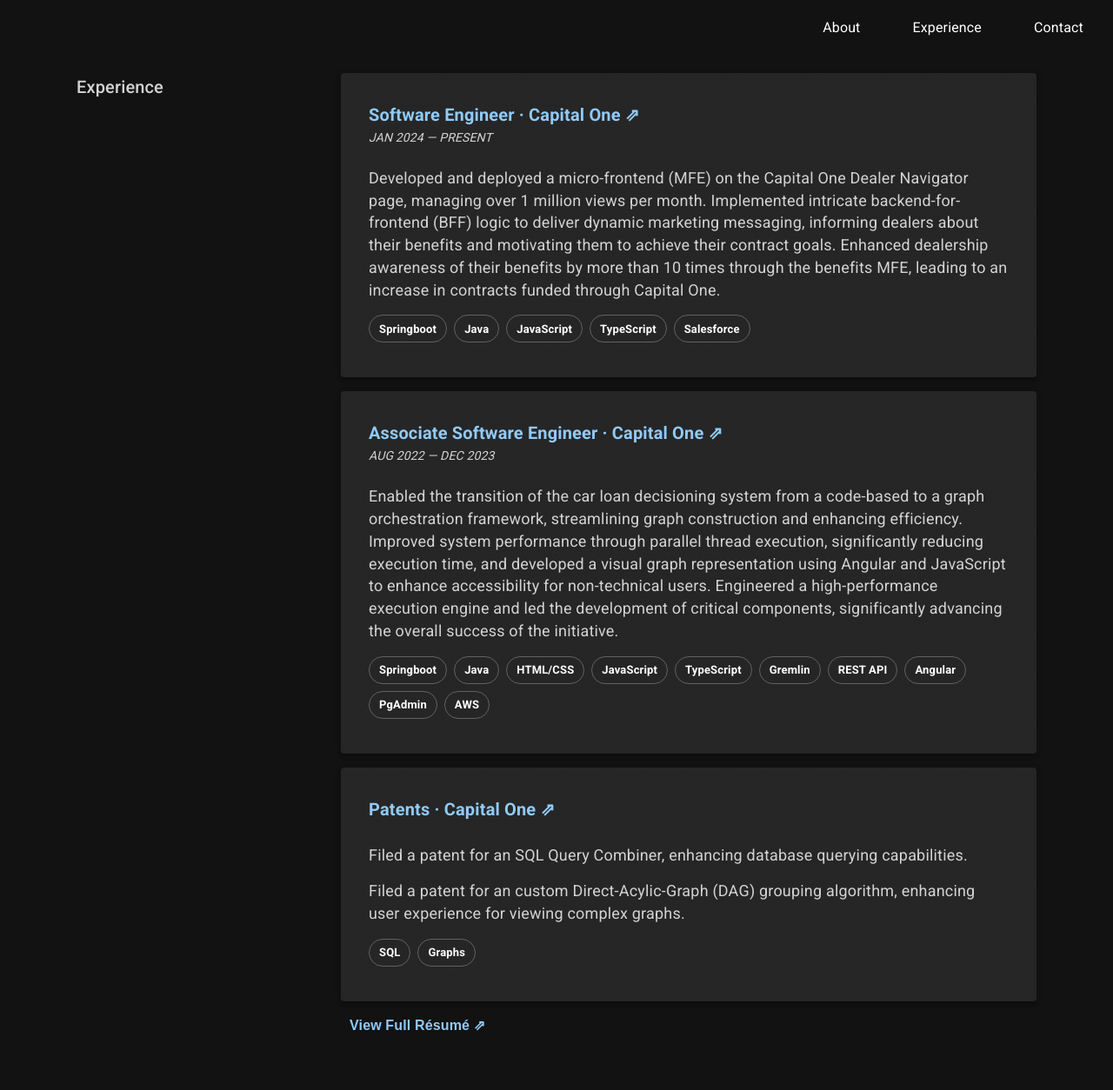
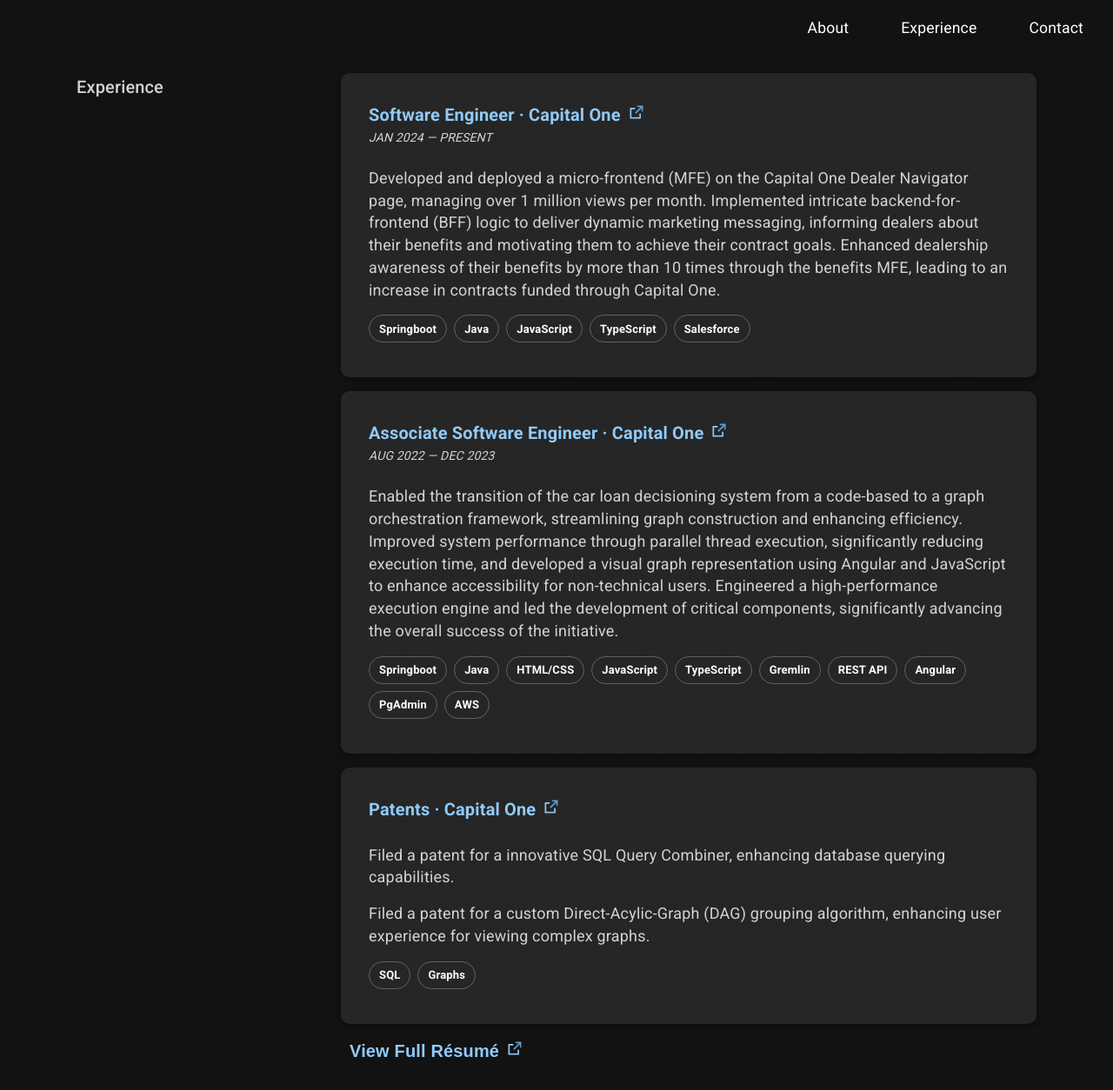
Before and after one commit to VishalTak32/personal-website, a Next.js app: page /experience in a window 1280 px wide. Shown: the top 1254 px of the page at 87% size. Built offline with nearby package versions, Linux system fonts and the light colour scheme.

Commit message:
styling changes with font

```diff
--- a/pages/experience.js
+++ b/pages/experience.js
@@ -3,6 +3,7 @@
 import { styled } from '@mui/material/styles';
 import Link from 'next/link';
 import styles from '../styles/Experience.module.css';
+import Image from 'next/image';
 
 const StyledCard = styled(Card)(({ theme }) => ({
   marginBottom: theme.spacing(2),
@@ -11,6 +12,9 @@
   '&:hover': {
     transform: 'scale(1.02)',
     boxShadow: theme.shadows[6],
+    '& .bright-text': {
+      color: '#ffffff',
+    },
   },
   textAlign: 'left',
   backgroundColor: '#1a1a1a', // Adjust this to your color scheme
@@ -18,7 +22,8 @@
   padding: theme.spacing(2),
   [theme.breakpoints.down('sm')]: {
     padding: theme.spacing(1),
-  }
+  },
+  borderRadius: '10px'
 }));
 
 const ExperienceContainer = styled(Box)(({ theme }) => ({
@@ -40,10 +45,6 @@
 export default function Experience() {
   return (
     <>
-      <Head>
-        <title>Work - Vishal Tak</title>
-        <meta name="description" content="Vishal Tak's resume" />
-      </Head>
       <Container sx={{ display: 'flex', flexDirection: 'row', padding: '20px' }}>
         <Box sx={{ flex: 1 }}>
           <Typography variant="h6" component="h1" gutterBottom sx={{ fontSize: { xs: '14px', sm: '16px', md: '18px', lg: '20px', xl: '22px' } }}>
@@ -56,11 +57,22 @@
               <StyledCard>
                 <CardContent>
                   <Typography variant="h6" sx={{ color: theme => `${theme.palette.primary.main} !important`, fontWeight: 'bold', fontSize: { xs: '16px', sm: '16px', md: '18px', lg: '20px', xl: '22px' }}}>
-                    Software Engineer · Capital One ⇗
+                    Software Engineer · Capital One
+                    <Image
+                      src="/link.png"
+                      alt="Link Icon"
+                      width={20}
+                      height={20}
+                      style={{
+                        marginLeft: '8px',
+                        width: '1em',
+                        height: '1em'
+                      }}
+                    />
                   </Typography>
-                  <Typography  variant="body2" sx={{fontStyle: 'italic', fontSize: { xs: '12px', sm: '12px', md: '14px', lg: '14px', xl: '16px' }}}>JAN 2024 — PRESENT</Typography>
+                  <Typography  variant="body2" className="bright-text" sx={{fontStyle: 'italic', fontSize: { xs: '12px', sm: '12px', md: '14px', lg: '14px', xl: '16px' }}}>JAN 2024 — PRESENT</Typography>
                   <br/>
-                  <Typography variant="body2" sx={{fontSize: { xs: '12px', sm: '14px', md: '16px', lg: '18px', xl: '20px' }}} paragraph>
+                  <Typography variant="body2" className="bright-text" sx={{fontSize: { xs: '12px', sm: '14px', md: '16px', lg: '18px', xl: '20px' }}} paragraph>
                     Developed and deployed a micro-frontend (MFE) on the Capital One Dealer Navigator page, managing over 1 million views per month. Implemented intricate backend-for-frontend (BFF) logic to deliver dynamic marketing messaging, informing dealers about their benefits and motivating them to achieve their contract goals. Enhanced dealership awareness of their benefits by more than 10 times through the benefits MFE, leading to an increase in contracts funded through Capital One.
                   </Typography>
                   <ChipContainer>
@@ -77,11 +89,22 @@
               <StyledCard >
                 <CardContent >
                   <Typography variant="h6" sx={{ color: theme => `${theme.palette.primary.main} !important`, fontWeight: 'bold', fontSize: { xs: '16px', sm: '16px', md: '18px', lg: '20px', xl: '22px' }}}>
-                    Associate Software Engineer · Capital One ⇗
+                    Associate Software Engineer · Capital One
+                    <Image
+                      src="/link.png"
+                      alt="Link Icon"
+                      width={20}
+                      height={20}
+                      style={{
+                        marginLeft: '8px',
+                        width: '1em',
+                        height: '1em'
+                      }}
+                    />
                   </Typography>
-                  <Typography variant="body2" sx={{fontStyle: 'italic', fontSize: { xs: '12px', sm: '12px', md: '14px', lg: '14px', xl: '16px' }}}>AUG 2022 — DEC 2023</Typography>
+                  <Typography variant="body2" className="bright-text" sx={{fontStyle: 'italic', fontSize: { xs: '12px', sm: '12px', md: '14px', lg: '14px', xl: '16px' }}}>AUG 2022 — DEC 2023</Typography>
                   <br/>
-                  <Typography variant="body2" sx={{fontSize: { xs: '12px', sm: '14px', md: '16px', lg: '18px', xl: '20px' }}} paragraph>
+                  <Typography variant="body2" className="bright-text" sx={{fontSize: { xs: '12px', sm: '14px', md: '16px', lg: '18px', xl: '20px' }}} paragraph>
                     Enabled the transition of the car loan decisioning system from a code-based to a graph orchestration framework, streamlining graph construction and enhancing efficiency. Improved system performance through parallel thread execution, significantly reducing execution time, and developed a visual graph representation using Angular and JavaScript to enhance accessibility for non-technical users. Engineered a high-performance execution engine and led the development of critical components, significantly advancing the overall success of the initiative.
                   </Typography>
                   <ChipContainer >
@@ -96,14 +119,25 @@
               <StyledCard>
                 <CardContent>
                   <Typography variant="h6" sx={{ color: theme => `${theme.palette.primary.main} !important`, fontWeight: 'bold', fontSize: { xs: '16px', sm: '16px', md: '18px', lg: '20px', xl: '22px' }}}>
-                    Patents · Capital One ⇗
+                    Patents · Capital One
+                    <Image
+                      src="/link.png"
+                      alt="Link Icon"
+                      width={20}
+                      height={20}
+                      style={{
+                        marginLeft: '8px',
+                        width: '1em',
+                        height: '1em'
+                      }}
+                    />
                   </Typography>
                   <br/>
-                  <Typography  sx={{fontSize: { xs: '12px', sm: '14px', md: '16px', lg: '18px', xl: '20px' }}} variant="body2" paragraph>
-                    Filed a patent for an SQL Query Combiner, enhancing database querying capabilities.
+                  <Typography className="bright-text"  sx={{fontSize: { xs: '12px', sm: '14px', md: '16px', lg: '18px', xl: '20px' }}} variant="body2" paragraph>
+                    Filed a patent for a innovative SQL Query Combiner, enhancing database querying capabilities.
                   </Typography>
-                  <Typography sx={{fontSize: { xs: '12px', sm: '14px', md: '16px', lg: '18px', xl: '20px' }}} variant="body2" paragraph>
-                    Filed a patent for an custom Direct-Acylic-Graph (DAG) grouping algorithm, enhancing user experience for viewing complex graphs.
+                  <Typography className="bright-text" sx={{fontSize: { xs: '12px', sm: '14px', md: '16px', lg: '18px', xl: '20px' }}} variant="body2" paragraph>
+                    Filed a patent for a custom Direct-Acylic-Graph (DAG) grouping algorithm, enhancing user experience for viewing complex graphs.
                   </Typography>
                   <ChipContainer>
                       <Chip className={styles.chip} label="SQL" variant="outlined" />
@@ -114,8 +148,19 @@
             </Link>
             <Box className={styles.linkBox}>
             <Link className={styles.link} href="/resume.pdf" target="_blank" rel="noopener noreferrer" >
-              <Typography variant="h7" sx={{ color: theme => `${theme.palette.primary.main} !important`, fontWeight: 'bold' }}>
-                View Full Résumé ⇗
+              <Typography variant="h7" sx={{ color: theme => `${theme.palette.primary.main} !important`, fontWeight: 'bold', fontSize: { xs: '16px', sm: '16px', md: '18px', lg: '20px', xl: '22px' }}}>
+                View Full Résumé
+                <Image
+                      src="/link.png"
+                      alt="Link Icon"
+                      width={20}
+                      height={20}
+                      style={{
+                        marginLeft: '8px',
+                        width: '1em',
+                        height: '1em'
+                      }}
+                    />
               </Typography>
             </Link>
             </Box>
--- a/pages/layout.js
+++ b/pages/layout.js
@@ -55,17 +55,17 @@
         }}>
           <Box sx={{ display: 'flex', gap: 5 }}>
             <Link href="#about" passHref scroll={false} className={styles.link}>
-              <MuiLink color="inherit"  sx={{ textDecoration: 'none' }} onClick={(e) => handleNavClick(e, 'about', 'experience')}>
+              <MuiLink color="inherit"  sx={{ textDecoration: 'none' }} className={styles.link} onClick={(e) => handleNavClick(e, 'about', 'experience')}>
                 About
               </MuiLink>
             </Link>
             <Link href="#experience" passHref scroll={false} className={styles.link}>
-              <MuiLink color="inherit" sx={{ textDecoration: 'none' }} onClick={(e) => handleNavClick(e, 'experience', 'contact')}>
+              <MuiLink color="inherit" sx={{ textDecoration: 'none' }} className={styles.link} onClick={(e) => handleNavClick(e, 'experience', 'contact')}>
                 Experience
               </MuiLink>
             </Link>
             <Link href="#contact" passHref scroll={false} className={styles.link}>
-              <MuiLink color="inherit" sx={{ textDecoration: 'none' }} onClick={(e) => handleNavClick(e, 'contact', null)}>
+              <MuiLink color="inherit" sx={{ textDecoration: 'none' }} className={styles.link} onClick={(e) => handleNavClick(e, 'contact', null)}>
                 Contact
               </MuiLink>
             </Link>
--- a/styles/Experience.module.css
+++ b/styles/Experience.module.css
@@ -5,6 +5,7 @@
     color: #64a0cd; /* Assuming you want white text */
     font-weight: bold;
     font-size: .8rem;
+    font-family: 'Nunito', sans-serif;
   }
 
   .link {
@@ -33,5 +34,6 @@
       color: #64a0cd; /* Assuming you want white text */
       font-weight: bold;
       font-size: .7rem;
+      font-family: 'Nunito', sans-serif;
     }
   }
--- a/styles/globals.css
+++ b/styles/globals.css
@@ -3,7 +3,7 @@
 body {
   margin: 0;
   padding: 0;
-  font-family: 'Montserrat', sans-serif;
+  font-family: 'Nunito', sans-serif;
   background-color: #121212;
   color: #ffffff;
 }
@@ -19,6 +19,6 @@
   padding: 5px;
 }
 .MuiTypography-root{
-  font-family: 'Montserrat', sans-serif;
+  font-family: 'Nunito', sans-serif;
   color: #d3d3d3;
 }
--- a/styles/layout.module.css
+++ b/styles/layout.module.css
@@ -1,23 +1,11 @@
-.navbar {
-    display: flex;
-    justify-content: center;
-    background-color: #333;
-    padding: 10px;
-  }
-
-  .navbar a {
-    color: white;
-    text-decoration: none;
-    margin: 0 15px;
-    font-size: 1.2em;
-  }
-
   .link {
     text-decoration: none;
     margin: 0 10px;
     transition: transform 0.2s, text-shadow 0.2s;
+    font-size: 1.1rem;
   }
   .link:hover {
     transform: scale(1.1);
+    color: rgb(255, 255, 255) !important;
     text-shadow: 2px 2px 5px rgba(0, 0, 0, 0.3);
   }
```
Also changed, not shown: pages/index.js (+31 -2 lines), styles/Home.module.css (+24 -1 lines), public/link.png (added).
